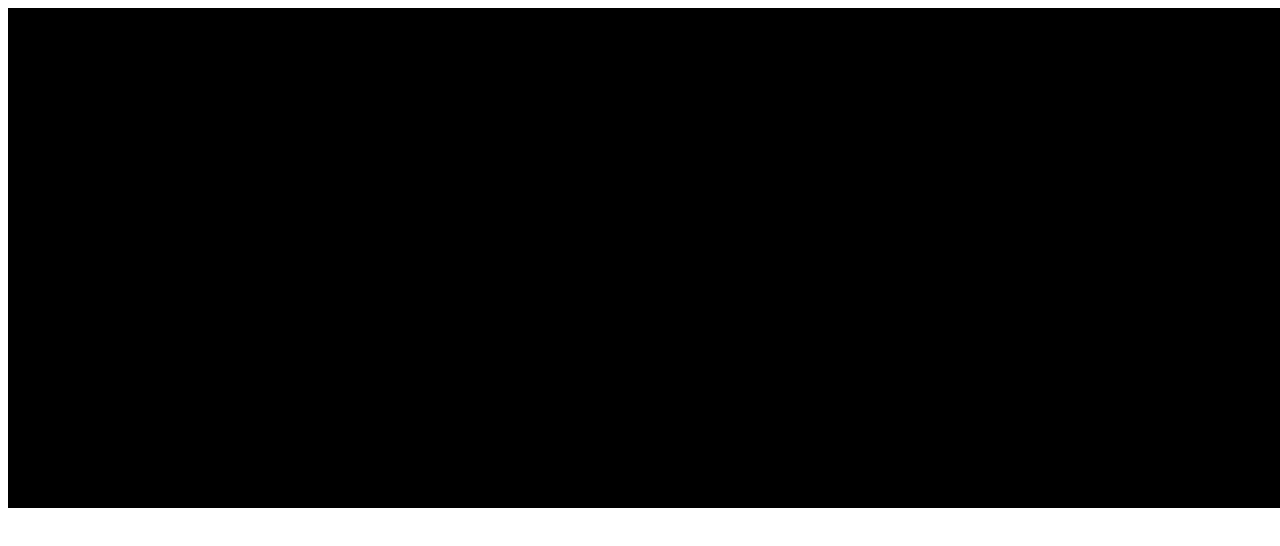
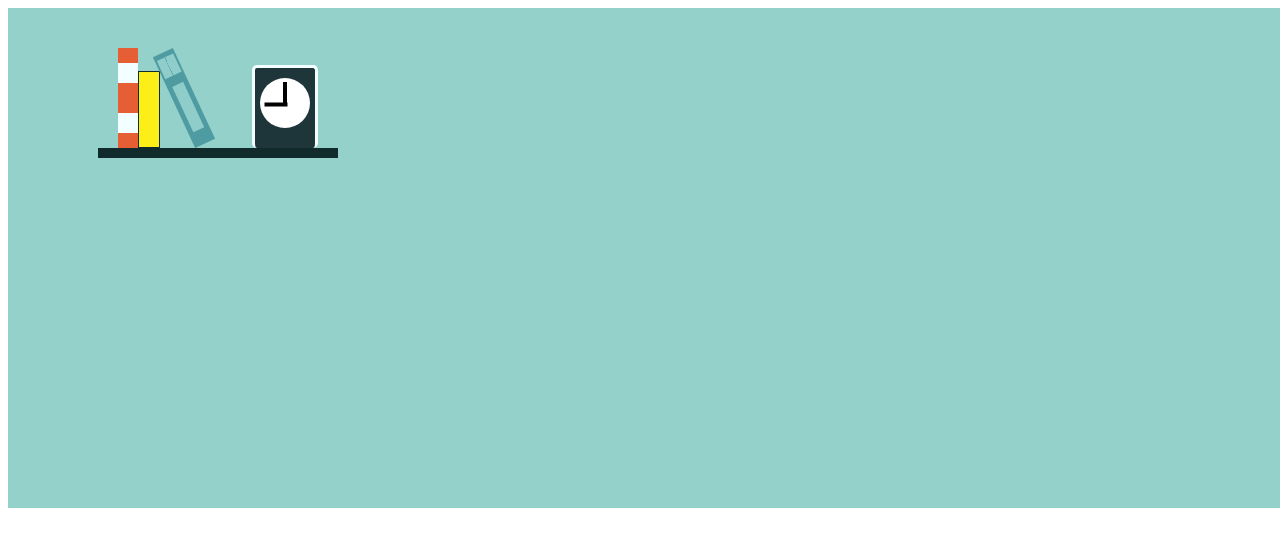
Before and after one commit to NahlaGalal/Twitter-banner, a plain HTML site: page index.html in a window 1280 px wide. Shown: the top 546 px of the page. Drawn offline with Linux system fonts and the light colour scheme.

Commit message:
Add left rack

```diff
--- a/index.html
+++ b/index.html
@@ -9,6 +9,20 @@
 </head>
 <body>
   <div class="container">
+    <!-- Left rack -->
+    <div class="rack-left">
+      <!-- Books -->
+      <div class="books">
+        <div class="book-1"></div>
+        <div class="book-2"></div>
+        <div class="book-3"></div>
+      </div>
+
+      <!-- Clock -->
+      <div class="clock">
+        <div class="hour"></div>
+      </div>
+    </div>
 
   </div>
 </body>
--- a/style.css
+++ b/style.css
@@ -1,5 +1,120 @@
 .container {
+  position: relative;
   width: 1500px;
   height: 500px;
-  background: #000;
+  background: #94d1ca;
 }
+
+/* Left rack */
+.rack-left {
+  position: absolute;
+  width: 240px;
+  height: 100px;
+  top: 40px;
+  left: 6%;
+  border-bottom: 10px solid #112a2c;
+  display: flex;
+  justify-content: space-between;
+  align-items: flex-end;
+}
+
+/* Left rack => books */
+.rack-left .books {
+  display: flex;
+  align-items: flex-end;
+}
+
+.rack-left .books .book-1 {
+  position: relative;
+  width: 20px;
+  height: 100px;
+  background-color: #e65e33;
+  margin-left: 20px;
+}
+
+.rack-left .books .book-1::after,
+.rack-left .books .book-1::before {
+  position: absolute;
+  content: "";
+  width: 20px;
+  height: 20px;
+  background-color: #f2feff;
+  top: 15px;
+  left: 0;
+}
+
+.rack-left .books .book-1::before {
+  top: 65px;
+}
+
+.rack-left .books .book-2 {
+  width: 20px;
+  height: 75px;
+  background-color: #fbef17;
+  border: 1px solid #112a2c;
+}
+
+.rack-left .books .book-3 {
+  position: relative;
+  width: 22px;
+  height: 100px;
+  background-color: #4e9ba1;
+  transform: rotate(-25deg);
+  margin-left: 13px;
+}
+
+.rack-left .books .book-3::after,
+.rack-left .books .book-3::before {
+  position: absolute;
+  content: "";
+  width: 12px;
+  height: 50px;
+  background: #8fcdca;
+  top: 35px;
+  left: 5px;
+}
+
+.rack-left .books .book-3::before {
+  top: 5px;
+  left: 2px;
+  width: 18px;
+  height: 20px;
+  background: linear-gradient(90deg, #8fcdca 8px, #4e9ba1 9px, #4e9ba1 9px, #8fcdca 9px);
+}
+
+/* Left rack => clock */
+.rack-left .clock {
+  width: 60px;
+  height: 80px;
+  background-color: #1e363a;
+  border-radius: 5px;
+  border: 3px solid #f2feff;
+  border-bottom: 0;
+  margin-right: 20px;
+}
+
+.rack-left .clock .hour {
+  position: relative;
+  width: 50px;
+  height: 50px;
+  margin: 10px 5px 0;
+  background: #fff;
+  border-radius: 50%;
+}
+
+.rack-left .clock .hour::after,
+.rack-left .clock .hour::before {
+  position: absolute;
+  content: "";
+  width: 4px;
+  height: 23px;
+  background-color: #010101;
+  left: 23px;
+  top: 4px;
+}
+
+.rack-left .clock .hour::before {
+  transform: rotate(90deg);
+  top: 15px;
+  left: 14px;
+}
```
